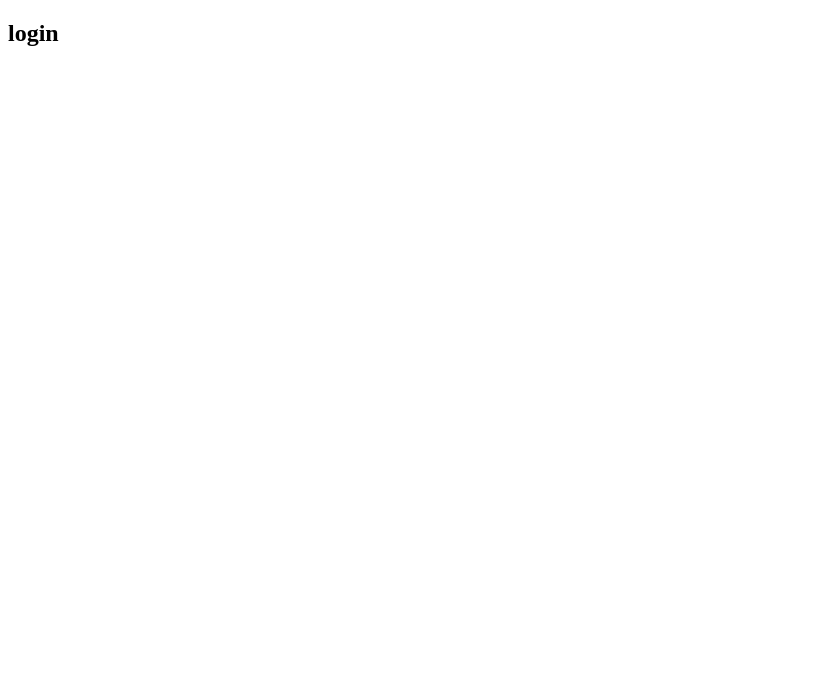
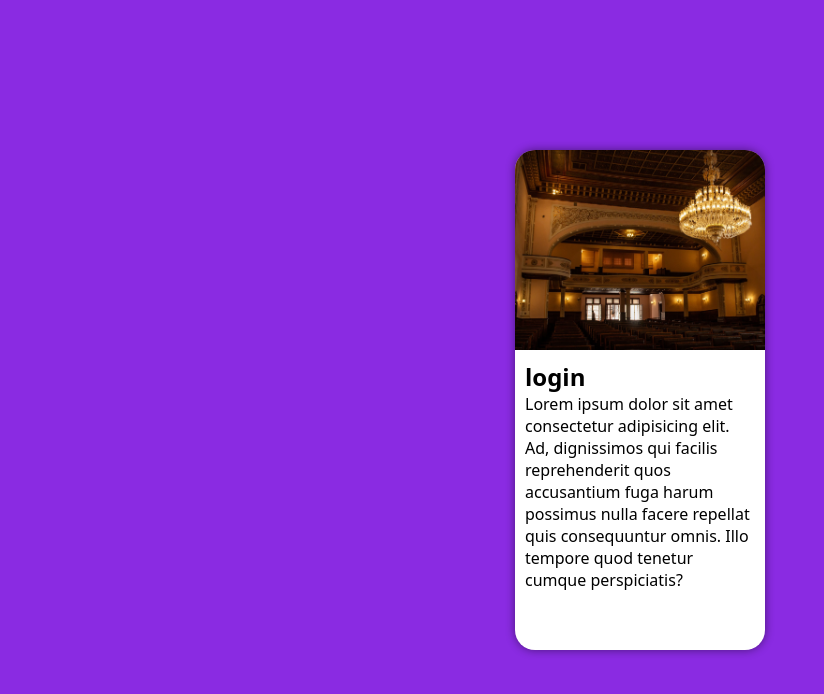
Before and after one commit to DiegoCandido7/projetologin, a plain HTML site: page index.html in a window 1280 px wide. Shown: the whole page, without its empty margins (0-824 px from the left). Drawn offline with Linux system fonts and the light colour scheme.

Commit message:
atualizei

```diff
--- a/estilo/style.css
+++ b/estilo/style.css
@@ -1 +1,46 @@
 @charset "UTF-8";
+
+*{
+    font-family: system-ui, -apple-system, BlinkMacSystemFont, 'Segoe UI', Roboto, Oxygen, Ubuntu, Cantarell, 'Open Sans', 'Helvetica Neue', sans-serif;
+    padding: 0px;
+    margin: 0px;
+    box-sizing: border-box;
+}
+
+body, html{
+    background-color: blueviolet;
+    height: 100vh;
+    width: 100vw;
+}
+
+main{
+    position: relative;
+    height: 100vh;
+    width: 100vw;
+}
+
+section#login{
+    position: absolute;
+    top: 50%;
+    left: 50%;
+    transform: translate(-50%, -50%);
+    overflow: hidden;
+    border-radius: 20px;
+    background-color: white;
+    height: 500px;
+    width: 250px;
+    box-shadow: 0px 0px 10px rgba(0, 0, 0, 0.466);
+}
+
+section#login > div#imagem{
+    display: block;
+    background: blueviolet url(../imagens/metal.jpg) no-repeat;
+    background-size: cover;
+    background-position: left bottom;
+    height: 200px;
+}
+
+section#login > div#formulario{
+    display: block;
+    padding: 10px;
+}
--- a/index.html
+++ b/index.html
@@ -15,6 +15,7 @@
             </div>
             <div id="formulario">
                 <h1>login</h1>
+                <p>Lorem ipsum dolor sit amet consectetur adipisicing elit. Ad, dignissimos qui facilis reprehenderit quos accusantium fuga harum possimus nulla facere repellat quis consequuntur omnis. Illo tempore quod tenetur cumque perspiciatis?</p>
                 <form action="login.php" method="post">
 
                 </form>
```
